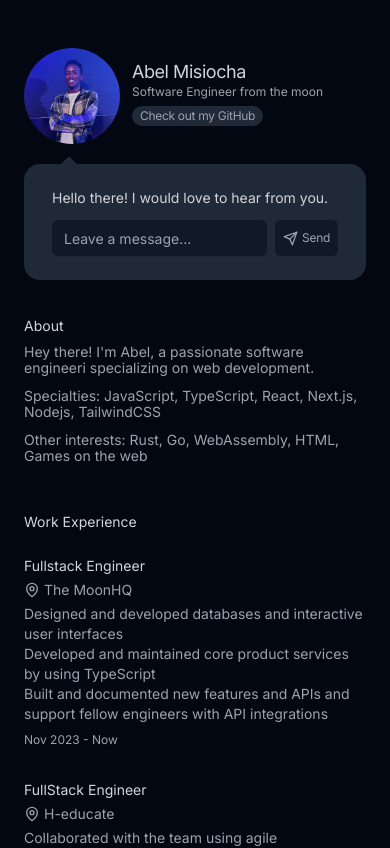
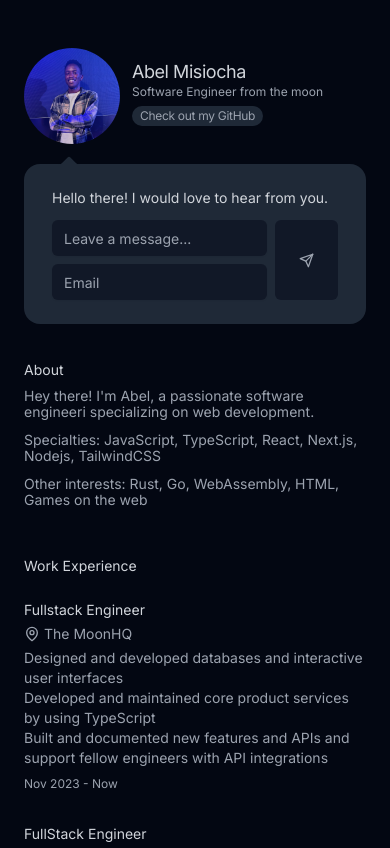
Before and after one commit to Codedwells/portfolio, a Next.js app in the folder v2/: page / in a window 390 px wide. Shown: the top 848 px of the page. Built offline with nearby package versions, Linux system fonts and the light colour scheme.

Commit message:
feat(mail): Send email to admin

```diff
--- a/v2/package.json
+++ b/v2/package.json
@@ -9,6 +9,7 @@
     "lint": "next lint"
   },
   "dependencies": {
+    "@emailjs/browser": "^4.1.0",
     "clsx": "^2.1.0",
     "lucide-react": "^0.319.0",
     "next": "14.1.0",
--- a/v2/src/components/contact-me.tsx
+++ b/v2/src/components/contact-me.tsx
@@ -1,28 +1,66 @@
 'use client'
 
+import { toast } from 'sonner'
 import { cn } from '@/lib/utils'
-import { Info, Send } from 'lucide-react'
-import { toast } from 'sonner'
+import emailjs from '@emailjs/browser'
+import { useRef, useState } from 'react'
+import { Loader, MailCheck, Send, XCircle } from 'lucide-react'
 
 type ContactMeProps = {
 	className?: string
 }
 
 export default function ContactMe({ className }: ContactMeProps) {
+	const [isSending, setIsSending] = useState(false)
+	const form = useRef(null)
+
 	function handleSubmit(e: React.FormEvent<HTMLFormElement>) {
+		setIsSending(true)
 		e.preventDefault()
+
+		if (form.current) {
+			emailjs
+				.sendForm(
+					`${process.env.NEXT_PUBLIC_EMAILJS_SERVICE_ID}`,
+					'template_ah42zvb',
+					form.current,
+					{
+						publicKey: process.env.NEXT_PUBLIC_EMAILJS_PUBLIC_KEY
+					}
+				)
+				.then(
+					() => {
 						toast(
-			'I will be adding this feature soon! Feel free to reach out to me on  Twitter',{
+							'I just received your message! I will get back to you soon',
+							{
 								unstyled: true,
-                classNames:{
-                 toast: 'bg-gray-900 text-gray-400 p-3 flex items-center gap-2 text-sm rounded-lg border border-gray-800',
+								classNames: {
+									toast: 'bg-emerald-600/80 text-gray-400 py-3 leading-3 flex items-center gap-4 px-4 text-sm rounded-lg border border-emerald-600'
 								},
-                icon: <Info size={18} />,
-                duration: 5000,
-
+								icon: <MailCheck size={24} />,
+								duration: 5000
+							}
+						)
+						setIsSending(false)
+					},
+					() => {
+						toast(
+							'Oops! Something went wrong. Remember you can always reach me on X.',
+							{
+								unstyled: true,
+								classNames: {
+									toast: 'bg-red-700/50 text-gray-400 leading-3 py-3 px-4 flex items-center gap-2 text-sm rounded-lg border border-red-700'
+								},
+								icon: <XCircle size={24} />,
+								duration: 5000
+							}
+						)
+						setIsSending(false)
 					}
 				)
 		}
+	}
+
 	return (
 		<div
 			className={cn(
@@ -36,18 +74,38 @@ export default function ContactMe({ className }: ContactMeProps) {
 				Hello there! I would love to hear from you.
 			</p>
 
-			<form onSubmit={handleSubmit} className='mt-3 flex gap-2'>
+			<form
+				ref={form}
+				onSubmit={handleSubmit}
+				className='mt-3 flex gap-2'
+			>
+				<div className='flex flex-1 flex-col gap-2 md:flex-row'>
 					<input
 						type='text'
+						name='message'
 						placeholder='Leave a message...'
 						className='border-input placeholder:text-muted-foreground focus-visible:ring-ring flex h-9 w-full rounded-md bg-gray-900 px-3 py-1 text-sm shadow-sm transition-colors file:border-0 file:bg-transparent file:text-sm file:font-medium focus-visible:outline-none focus-visible:ring-1 disabled:cursor-not-allowed disabled:opacity-50'
 					/>
+					<input
+						type='email'
+						placeholder='Email'
+						name='user_email'
+						className='border-input placeholder:text-muted-foreground focus-visible:ring-ring flex h-9 w-full rounded-md bg-gray-900 px-3 py-1 text-sm shadow-sm transition-colors file:border-0 file:bg-transparent file:text-sm file:font-medium focus-visible:outline-none focus-visible:ring-1 disabled:cursor-not-allowed disabled:opacity-50'
+					/>
+				</div>
+
 				<button
 					type='submit'
-					className='flex w-fit items-center justify-center gap-1  rounded-md bg-gray-900 px-2 py-1 text-xs leading-3 tracking-tight text-gray-400 hover:opacity-80'
+					className='flex w-fit items-center justify-center gap-1  rounded-md bg-gray-900 px-6 py-1 text-xs leading-3 tracking-tight text-gray-400 hover:opacity-80 md:px-2'
 				>
+					{isSending ? (
+						<Loader size={15} className='mx-2 animate-spin' />
+					) : (
+						<>
 							<Send className='' size={15} />
-					<span>Send</span>
+							<span className='hidden md:inline'>Send</span>
+						</>
+					)}
 				</button>
 			</form>
 		</div>
```
Also changed, not shown: 1 other file (tests, documents, lock files or other folders). Lines whose indentation alone changed are shown as unchanged.
